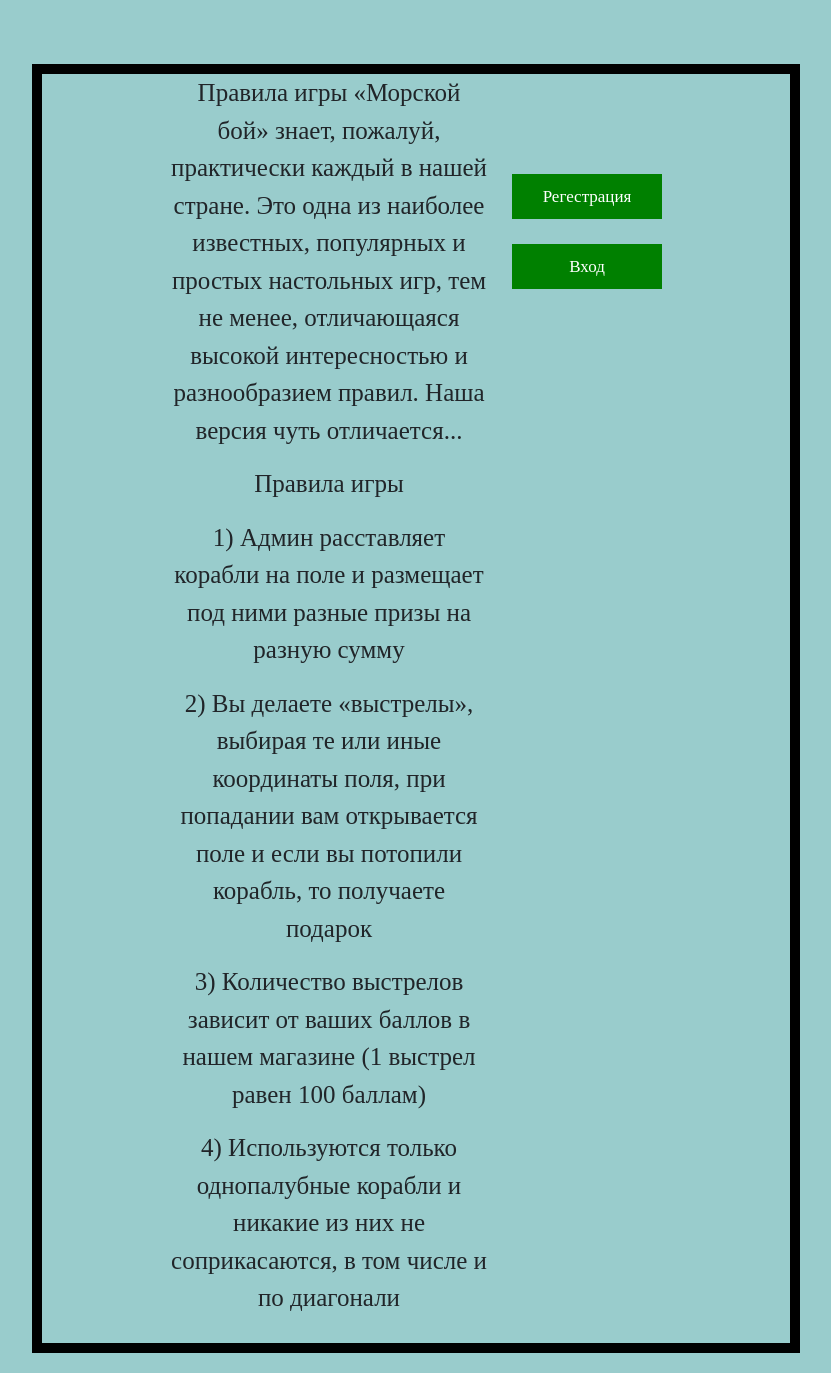
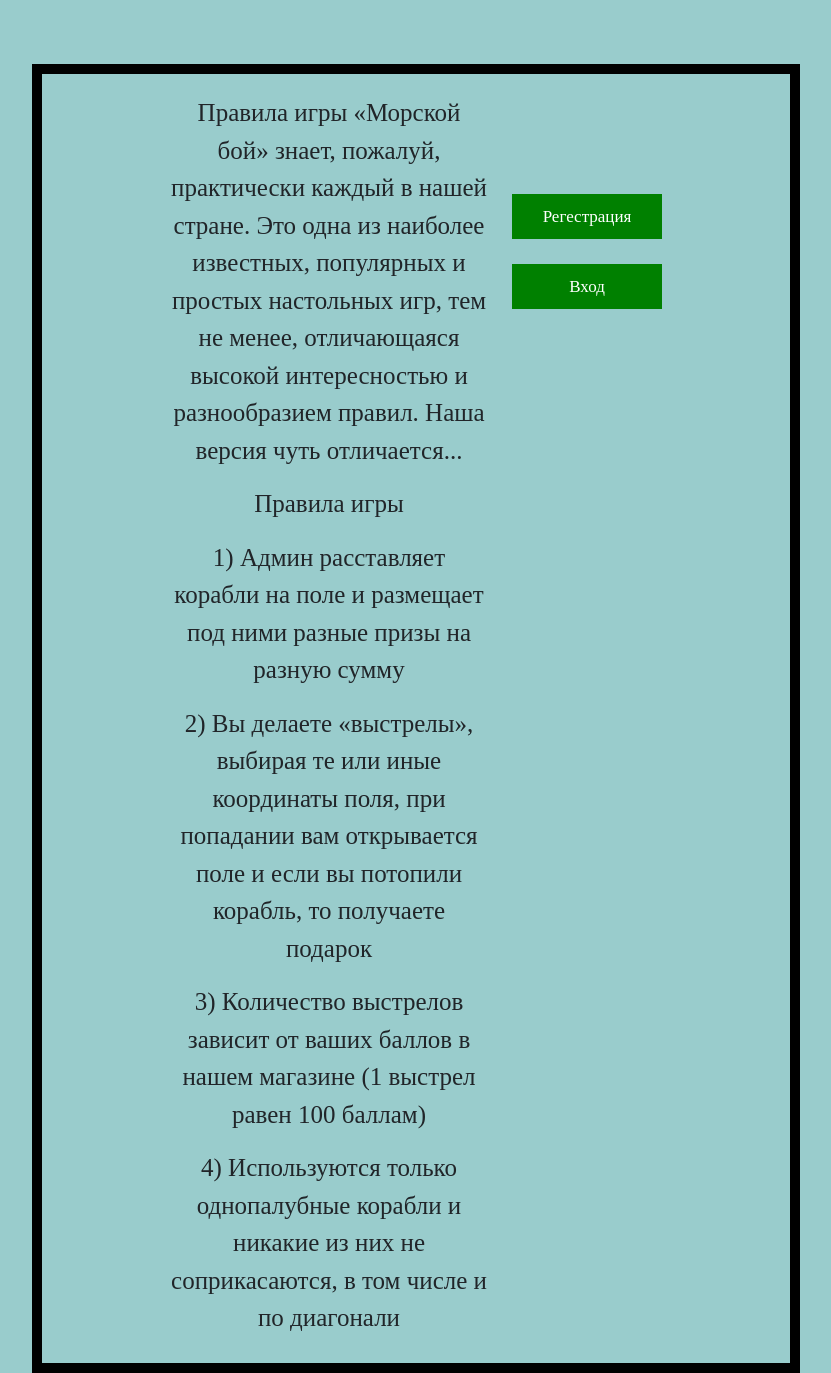
Before and after one commit to JLirik/sEA_battLe, a Flask app: page / in a window 1280 px wide. Shown: the whole page, without its empty margins (224-1055 px from the left). Run offline with Flask 3, Linux system fonts and the light colour scheme; some libraries are stand-ins or nearby versions.

Commit message:
Update css_for_reg.css

```diff
--- a/Новая папка/static/css/css_for_reg.css
+++ b/Новая папка/static/css/css_for_reg.css
@@ -13,7 +13,7 @@ body {
   background-color: #99CCCC;
   font-size: 25px;
   padding: 10%;
-  padding-top: 0px;
+  padding-top: 20px;
   border: 10px solid black;
   margin:0px auto;
   margin-top: 5%;
```
